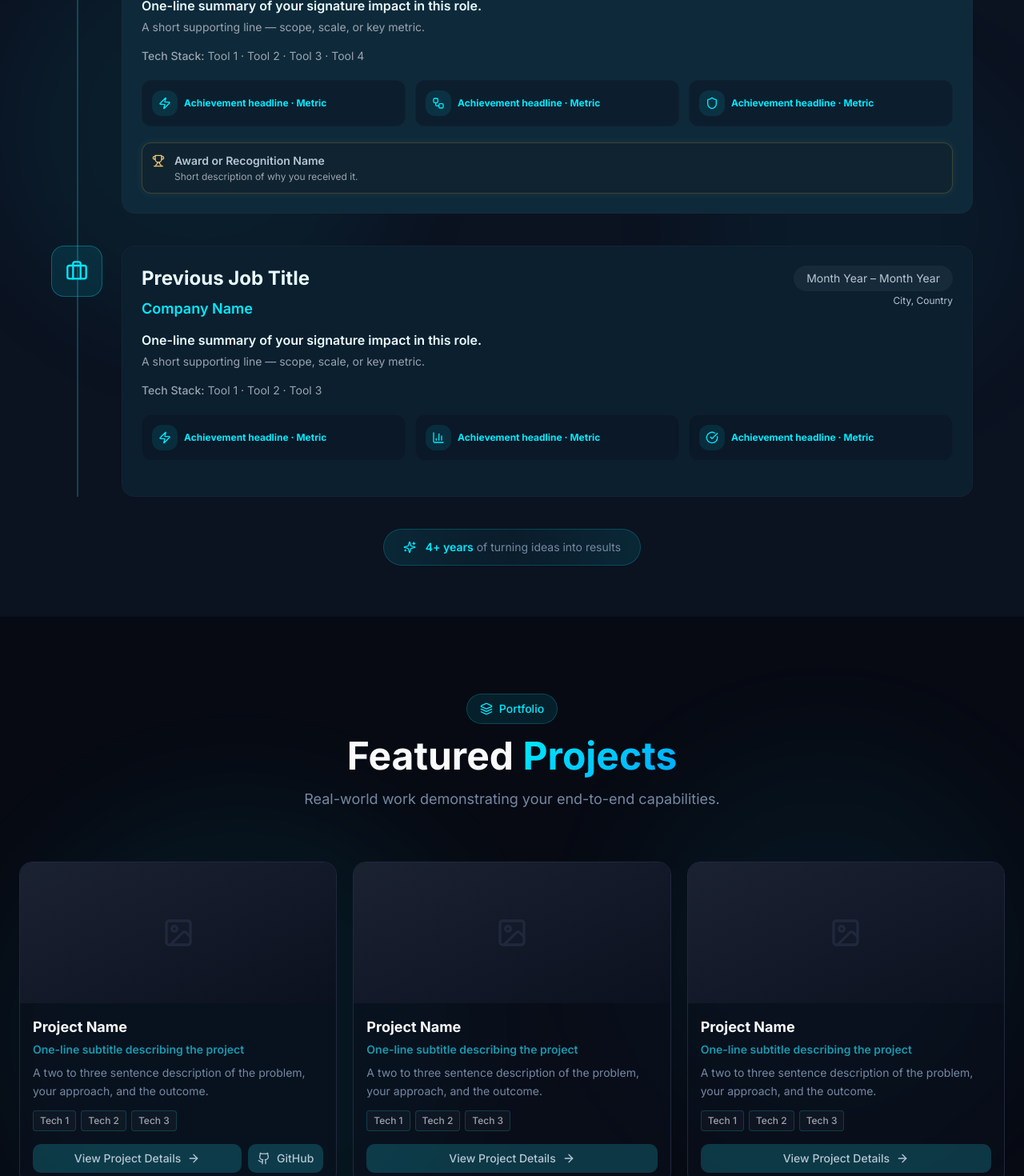
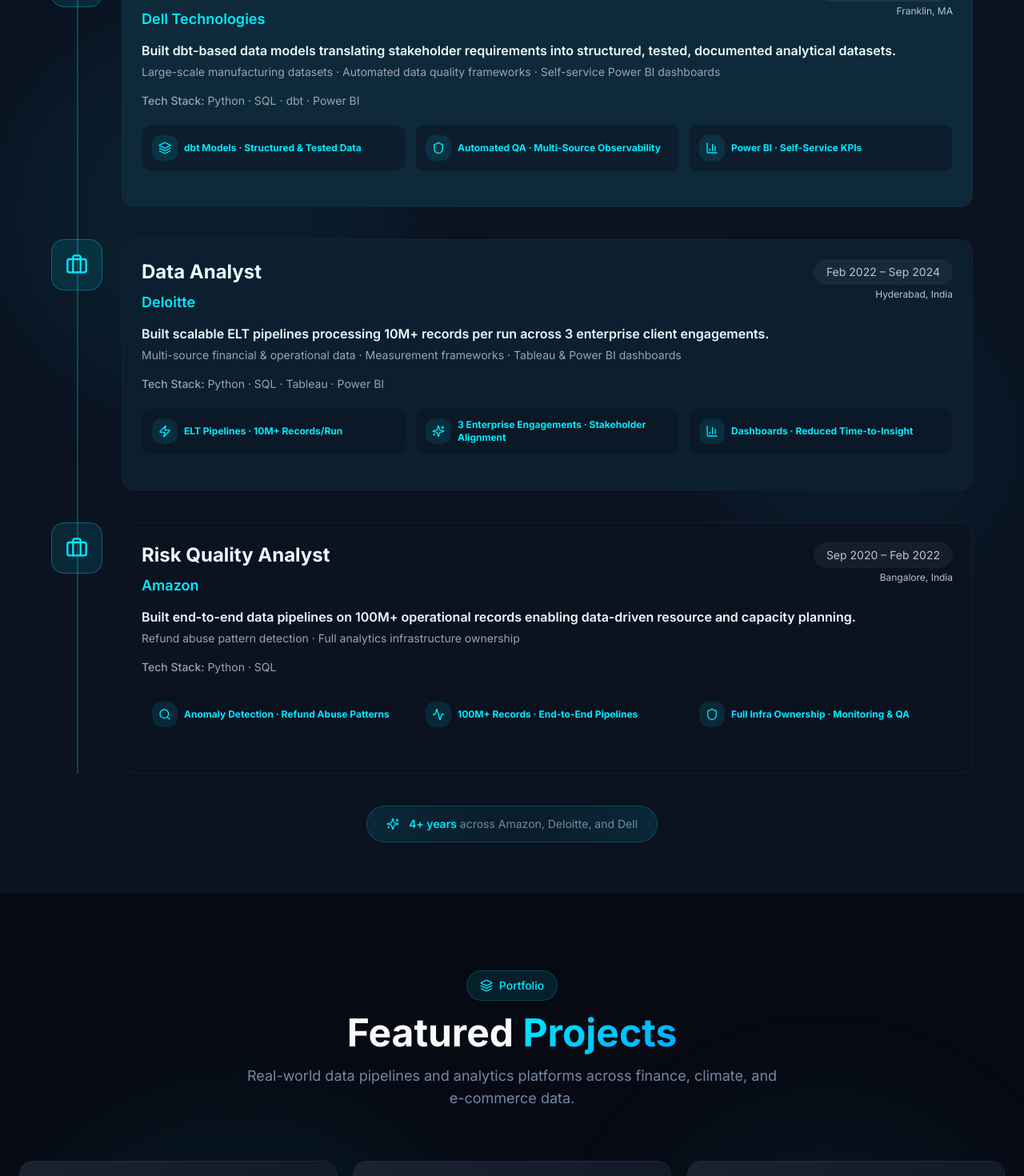
Before and after one commit to sushmitha-lab/SushmithaKatherine-portfolio, a React (Vite) app: page / in a window 1280 px wide. Shown: the part 1180-2650 px from the top of the page at 80% size. Built offline with nearby package versions, Linux system fonts and the light colour scheme.

Commit message:
Update all sections with latest resume content

```diff
--- a/src/components/CertificationsSection.tsx
+++ b/src/components/CertificationsSection.tsx
@@ -1,10 +1,9 @@
 import { Award, ArrowRight, BadgeCheck } from 'lucide-react';
 
-// ✏️ Replace with your real certifications
 const certifications = [
-  { name: 'Certification Name', credentialLink: '#' },
-  { name: 'Certification Name', credentialLink: null as string | null },
-  { name: 'Certification Name', credentialLink: '#' },
+  { name: 'Alteryx Designer Core', credentialLink: 'https://www.credly.com/badges/e9ac12de-1592-4f93-806c-ea0f1b8a129d' },
+  { name: 'Python Programming — HackerRank', credentialLink: 'https://www.hackerrank.com/certificates/17b1ee641110' },
+  { name: 'SQL (Advanced) — HackerRank', credentialLink: 'https://www.hackerrank.com/certificates/iframe/59169eb44b89' },
 ];
 
 const CertificationsSection = () => {
@@ -25,7 +24,7 @@
             <span className="gradient-text">Certifications</span>
           </h2>
           <p className="text-sm max-w-2xl mx-auto" style={{ color: '#9CA3AF' }}>
-            Industry-recognized certifications validating your expertise.
+            Industry-recognized certifications validating core analytics and engineering skills.
           </p>
         </div>
 
@@ -44,14 +43,12 @@
                 e.currentTarget.style.boxShadow = 'none';
               }}
             >
-              {/* ✏️ replace with <img src="/certs/logo.png" ... /> */}
               <div className="w-14 h-14 rounded-xl bg-white p-2 flex items-center justify-center mb-4">
                 <BadgeCheck className="w-full h-full text-slate-700" />
               </div>
 
               <h3 className="text-base font-semibold mb-4" style={{ color: '#E5E7EB' }}>{cert.name}</h3>
 
-              {cert.credentialLink ? (
               <a
                 href={cert.credentialLink}
                 target="_blank"
@@ -62,9 +59,6 @@
                 Show Credential
                 <ArrowRight className="w-4 h-4" />
               </a>
-              ) : (
-                <span className="text-sm font-medium" style={{ color: '#6B7280' }}>Show Credential</span>
-              )}
             </div>
           ))}
         </div>
--- a/src/components/EducationSection.tsx
+++ b/src/components/EducationSection.tsx
@@ -1,27 +1,33 @@
 import { GraduationCap, Calendar, MapPin, BookOpen } from 'lucide-react';
 
-// ✏️ Replace with your real education history
+// ✏️ Coursework lists are placeholders — swap in your actual courses
 const educationData = [
   {
-    degree: 'Degree Name',
-    institution: 'Institution Name',
-    location: 'City, Country',
-    period: 'Month Year – Month Year',
-    status: 'Currently Pursuing',
-    current: true,
-    coursework: ['Course One', 'Course Two', 'Course Three'],
+    degree: "Master's in Data Analytics, Conc. Applied Machine Learning",
+    institution: 'Northeastern University',
+    location: 'Boston, MA',
+    period: 'Sep 2024 – Jun 2026',
+    status: 'Completed',
+    current: false,
+    coursework: ['Data Analytics', 'Applied Machine Learning'],
     bgColor: '#0E2A26',
   },
   {
-    degree: 'Degree Name',
-    institution: 'Institution Name',
-    location: 'City, Country',
-    period: 'Month Year – Month Year',
+    degree: 'B.E. in Information Science Engineering',
+    institution: 'Visvesvaraya Technological University',
+    location: 'India',
+    period: 'Aug 2016 – Aug 2020',
     status: 'Completed',
     current: false,
-    coursework: ['Course One', 'Course Two', 'Course Three'],
+    coursework: ['Information Science', 'Engineering Fundamentals'],
     bgColor: '#0B1F2E',
   },
+];
+
+// Decorative floating graduation caps — positioned opposite each card on the timeline
+const decorativeCaps = [
+  { top: '18%', right: '12%', delay: '0s', rotation: 'rotate-6' },
+  { top: '65%', left: '12%', delay: '1s', rotation: '-rotate-6' },
 ];
 
 const EducationSection = () => {
@@ -31,6 +37,17 @@
         <div className="absolute top-0 left-1/4 w-96 h-96 bg-primary/5 rounded-full blur-3xl animate-float" />
         <div className="absolute bottom-0 right-1/4 w-80 h-80 bg-cyan-500/5 rounded-full blur-3xl animate-float" style={{ animationDelay: '-3s' }} />
       </div>
+
+      {/* Decorative floating graduation caps */}
+      {decorativeCaps.map((cap, index) => (
+        <div
+          key={index}
+          className={`absolute w-24 h-24 opacity-50 ${cap.rotation} hidden md:block pointer-events-none animate-float`}
+          style={{ top: cap.top, left: cap.left, right: cap.right, animationDelay: cap.delay, animationDuration: '5s' }}
+        >
+          <GraduationCap className="w-full h-full" style={{ color: '#1FB6C9' }} />
+        </div>
+      ))}
 
       <div className="container mx-auto px-6 relative">
         <div className="text-center mb-16">
@@ -48,6 +65,17 @@
 
         <div className="max-w-6xl mx-auto relative">
           <div className="absolute left-1/2 top-0 bottom-0 w-0.5 -translate-x-1/2 hidden md:block" style={{ backgroundColor: 'rgba(31, 182, 201, 0.4)' }} />
+
+          <div className="absolute left-1/2 -translate-x-1/2 hidden md:flex items-center justify-center z-10" style={{ top: '50%', transform: 'translate(-50%, -50%)' }}>
+            <div className="animate-float" style={{ animationDuration: '4s' }}>
+              <div
+                className="w-14 h-14 rounded-full flex items-center justify-center animate-pulse-glow"
+                style={{ backgroundColor: 'rgba(31, 182, 201, 0.2)', border: '2px solid rgba(31, 182, 201, 0.5)' }}
+              >
+                <GraduationCap className="w-7 h-7" style={{ color: '#5EE7F0' }} />
+              </div>
+            </div>
+          </div>
 
           <div className="space-y-8 md:space-y-0">
             {educationData.map((edu, index) => (
--- a/src/components/ExperienceSection.tsx
+++ b/src/components/ExperienceSection.tsx
@@ -1,42 +1,54 @@
-import { Briefcase, Zap, BarChart3, Sparkles, Trophy, CheckCircle, GitBranch, Database, Workflow, Shield } from 'lucide-react';
+import { Briefcase, Zap, BarChart3, Sparkles, Shield, Search, Activity, Layers } from 'lucide-react';
 import { useState } from 'react';
 
-// ✏️ Replace with your real roles
 const experiences = [
   {
-    title: 'Your Job Title',
-    company: 'Company Name',
-    location: 'City, Country',
-    period: 'Month Year – Present',
-    signatureImpact: 'One-line summary of your signature impact in this role.',
-    subtitle: 'A short supporting line — scope, scale, or key metric.',
-    techStack: 'Tool 1 · Tool 2 · Tool 3 · Tool 4',
-    recognition: {
-      title: 'Award or Recognition Name',
-      description: 'Short description of why you received it.',
-    },
+    title: 'Data Engineer Intern',
+    company: 'Dell Technologies',
+    location: 'Franklin, MA',
+    period: 'Jul 2025 – Dec 2025',
+    signatureImpact: 'Built dbt-based data models translating stakeholder requirements into structured, tested, documented analytical datasets.',
+    subtitle: 'Large-scale manufacturing datasets · Automated data quality frameworks · Self-service Power BI dashboards',
+    techStack: 'Python · SQL · dbt · Power BI',
+    recognition: null as null | { title: string; description: string },
     highlights: [
-      { icon: Zap, title: 'Achievement headline · Metric' },
-      { icon: Workflow, title: 'Achievement headline · Metric' },
-      { icon: Shield, title: 'Achievement headline · Metric' },
+      { icon: Layers, title: 'dbt Models · Structured & Tested Data' },
+      { icon: Shield, title: 'Automated QA · Multi-Source Observability' },
+      { icon: BarChart3, title: 'Power BI · Self-Service KPIs' },
     ],
     bgColor: '#0E2A3A',
   },
   {
-    title: 'Previous Job Title',
-    company: 'Company Name',
-    location: 'City, Country',
-    period: 'Month Year – Month Year',
-    signatureImpact: 'One-line summary of your signature impact in this role.',
-    subtitle: 'A short supporting line — scope, scale, or key metric.',
-    techStack: 'Tool 1 · Tool 2 · Tool 3',
+    title: 'Data Analyst',
+    company: 'Deloitte',
+    location: 'Hyderabad, India',
+    period: 'Feb 2022 – Sep 2024',
+    signatureImpact: 'Built scalable ELT pipelines processing 10M+ records per run across 3 enterprise client engagements.',
+    subtitle: 'Multi-source financial & operational data · Measurement frameworks · Tableau & Power BI dashboards',
+    techStack: 'Python · SQL · Tableau · Power BI',
     recognition: null as null | { title: string; description: string },
     highlights: [
-      { icon: Zap, title: 'Achievement headline · Metric' },
-      { icon: BarChart3, title: 'Achievement headline · Metric' },
-      { icon: CheckCircle, title: 'Achievement headline · Metric' },
+      { icon: Zap, title: 'ELT Pipelines · 10M+ Records/Run' },
+      { icon: Sparkles, title: '3 Enterprise Engagements · Stakeholder Alignment' },
+      { icon: BarChart3, title: 'Dashboards · Reduced Time-to-Insight' },
     ],
     bgColor: '#0B1F2E',
+  },
+  {
+    title: 'Risk Quality Analyst',
+    company: 'Amazon',
+    location: 'Bangalore, India',
+    period: 'Sep 2020 – Feb 2022',
+    signatureImpact: 'Built end-to-end data pipelines on 100M+ operational records enabling data-driven resource and capacity planning.',
+    subtitle: 'Refund abuse pattern detection · Full analytics infrastructure ownership',
+    techStack: 'Python · SQL',
+    recognition: null as null | { title: string; description: string },
+    highlights: [
+      { icon: Search, title: 'Anomaly Detection · Refund Abuse Patterns' },
+      { icon: Activity, title: '100M+ Records · End-to-End Pipelines' },
+      { icon: Shield, title: 'Full Infra Ownership · Monitoring & QA' },
+    ],
+    bgColor: '#0B1220',
   },
 ];
 
@@ -60,8 +72,7 @@
             Professional <span className="gradient-text">Experience</span>
           </h2>
           <p className="text-lg text-muted-foreground max-w-2xl mx-auto">
-            {/* ✏️ your one-line career summary */}
-            Describe the throughline of your career journey in one sentence here.
+            Building governed, decision-ready data systems across manufacturing, consulting, and e-commerce.
           </p>
         </div>
 
@@ -119,7 +130,7 @@
                     <span className="font-medium">Tech Stack:</span> {exp.techStack}
                   </p>
 
-                  <div className={`grid gap-3 mb-5 ${exp.highlights.length > 3 ? 'sm:grid-cols-2 lg:grid-cols-3' : 'sm:grid-cols-3'}`}>
+                  <div className="grid gap-3 mb-5 sm:grid-cols-3">
                     {exp.highlights.map((highlight, hIndex) => (
                       <div key={hIndex} className="group relative p-3 rounded-xl border border-border/30 hover:border-primary/20 transition-all duration-300" style={{ backgroundColor: 'rgba(11, 18, 32, 0.5)' }}>
                         <div className="flex items-center gap-2">
@@ -131,16 +142,6 @@
                       </div>
                     ))}
                   </div>
-
-                  {exp.recognition && (
-                    <div className="flex items-start gap-3 p-3 rounded-xl border mt-2" style={{ backgroundColor: '#0F2430', borderColor: 'rgba(245, 194, 107, 0.2)', boxShadow: '0 0 10px rgba(245, 194, 107, 0.08)' }}>
-                      <Trophy className="w-4 h-4 shrink-0 mt-0.5" style={{ color: '#F5C26B' }} />
-                      <div>
-                        <p className="text-sm font-semibold" style={{ color: '#B6C6D3' }}>{exp.recognition.title}</p>
-                        <p className="text-xs mt-0.5" style={{ color: '#9CA3AF' }}>{exp.recognition.description}</p>
-                      </div>
-                    </div>
-                  )}
                 </div>
               </div>
             </div>
@@ -151,8 +152,7 @@
           <div className="flex items-center gap-3 px-6 py-3 rounded-full bg-gradient-to-r from-primary/10 via-primary/5 to-primary/10 border border-primary/20">
             <Sparkles className="w-4 h-4 text-primary" />
             <span className="text-sm text-muted-foreground">
-              {/* ✏️ update years */}
-              <span className="text-primary font-semibold">4+ years</span> of turning ideas into results
+              <span className="text-primary font-semibold">4+ years</span> across Amazon, Deloitte, and Dell
             </span>
           </div>
         </div>
--- a/src/components/HeroSection.tsx
+++ b/src/components/HeroSection.tsx
@@ -109,10 +109,11 @@
             {/* Summary */}
             <div className="space-y-2">
               <p className="text-base md:text-lg text-muted-foreground max-w-xl leading-relaxed">
-                I turn messy, large-scale data into governed, decision-ready systems — dbt models,
-                ELT pipelines, and BI dashboards that teams actually trust and use. Over 4+ years
-                at Amazon, Deloitte, and Dell, I've built the kind of analytics infrastructure that
-                holds up: tested, documented, and built for self-service.
+                I build Python and SQL-driven analytical tools and data models — including hands-on
+                work with loan-level real estate and mortgage risk data. Over 4+ years, I've partnered
+                with cross-functional stakeholders across enterprise engagements to turn raw, ambiguous
+                data into governed, quality-controlled solutions, with Tableau and Power BI dashboards
+                that make it usable.
               </p>
               <p className="text-sm text-muted-foreground/70">
                 M.S. in Data Analytics, Northeastern University · Open to full-time roles
--- a/src/components/ProjectsSection.tsx
+++ b/src/components/ProjectsSection.tsx
@@ -2,29 +2,27 @@
 import { Button } from '@/components/ui/button';
 import { useState } from 'react';
 
-// ✏️ Replace with your real projects (add/remove entries freely)
 const projects = [
   {
-    title: 'Project Name',
-    subtitle: 'One-line subtitle describing the project',
-    description: 'A two to three sentence description of the problem, your approach, and the outcome.',
-    technologies: ['Tech 1', 'Tech 2', 'Tech 3'],
-    link: '#',
-    githubLink: '#',
+    title: 'Freddie Mac Mortgage Risk Analytics',
+    subtitle: 'End-to-end mortgage risk data pipeline with dimensional modeling',
+    description: 'Built an end-to-end data pipeline on 150,000 loans and 6.2M monthly real estate loan performance records, designing a dimensional star schema in dbt with 11 automated data quality tests enforcing key uniqueness and referential integrity.',
+    technologies: ['Snowflake', 'dbt', 'Python', 'Streamlit', 'Git'],
+    link: 'https://github.com/sushmitha-lab/Freddie-mac-mortgage-risk-analytics',
   },
   {
-    title: 'Project Name',
-    subtitle: 'One-line subtitle describing the project',
-    description: 'A two to three sentence description of the problem, your approach, and the outcome.',
-    technologies: ['Tech 1', 'Tech 2', 'Tech 3'],
-    link: '#',
+    title: 'AWS Serverless ELT Pipeline',
+    subtitle: 'Serverless cloud ELT pipeline for NOAA weather data',
+    description: 'Built a serverless, cloud-deployed ELT pipeline ingesting 1.87GB of NOAA weather data (24,630 files) into S3, using Glue PySpark to convert CSV to partitioned, Snappy-compressed Parquet — cutting Athena query costs by roughly 52x.',
+    technologies: ['AWS Glue (PySpark)', 'S3', 'Athena', 'Python', 'Git'],
+    link: 'https://github.com/sushmitha-lab/AWS-serverless-elt-pipeline',
   },
   {
-    title: 'Project Name',
-    subtitle: 'One-line subtitle describing the project',
-    description: 'A two to three sentence description of the problem, your approach, and the outcome.',
-    technologies: ['Tech 1', 'Tech 2', 'Tech 3'],
-    link: '#',
+    title: 'Olist E-Commerce Intelligence Platform',
+    subtitle: 'Databricks medallion architecture for e-commerce analytics',
+    description: 'Built a Databricks medallion architecture pipeline ingesting 100K+ e-commerce orders across 9 Delta Lake tables, validating and normalizing order, payment, and inventory-adjacent data with schema checks at each layer.',
+    technologies: ['Databricks', 'Delta Lake', 'PySpark', 'MLflow'],
+    link: 'https://github.com/sushmitha-lab/Olist-ecommerce-intelligence-databricks',
   },
 ];
 
@@ -48,7 +46,7 @@
             Featured <span className="gradient-text">Projects</span>
           </h2>
           <p className="text-lg text-muted-foreground max-w-2xl mx-auto">
-            Real-world work demonstrating your end-to-end capabilities.
+            Real-world data pipelines and analytics platforms across finance, climate, and e-commerce data.
           </p>
         </div>
 
@@ -65,7 +63,7 @@
                   ? 'bg-gradient-to-br from-card via-card to-primary/5 border-primary/40 shadow-xl shadow-primary/10 scale-[1.02]'
                   : 'bg-card/50 border-border hover:border-primary/30'
               }`}>
-                {/* ✏️ replace with <img src="/projects/your-image.png" ... /> */}
+                {/* ✏️ replace with <img src="/projects/your-image.png" ... /> if you have a diagram/screenshot */}
                 <div className="relative h-44 overflow-hidden bg-gradient-to-br from-secondary to-card flex items-center justify-center">
                   <ImageIcon className="w-10 h-10 text-border" />
                 </div>
@@ -93,22 +91,15 @@
                     <Button
                       size="sm"
                       asChild
-                      className={`group/btn text-primary-foreground border-0 ${(project as any).githubLink ? 'flex-1' : 'w-full'}`}
+                      className="w-full text-primary-foreground border-0"
                       style={{ backgroundColor: 'rgba(31, 182, 201, 0.25)', color: '#B6C6D3' }}
                     >
                       <a href={project.link} target="_blank" rel="noopener noreferrer" className="flex items-center justify-center gap-2 hover:bg-primary/35 transition-colors">
-                        View Project Details
-                        <ArrowRight className="w-4 h-4 transition-transform group-hover/btn:translate-x-1" />
+                        <Github className="w-4 h-4" />
+                        View on GitHub
+                        <ArrowRight className="w-4 h-4 transition-transform group-hover:translate-x-1" />
                       </a>
                     </Button>
-                    {(project as any).githubLink && (
-                      <Button size="sm" asChild className="group/gh border-0" style={{ backgroundColor: 'rgba(31, 182, 201, 0.25)', color: '#B6C6D3' }}>
-                        <a href={(project as any).githubLink} target="_blank" rel="noopener noreferrer" className="flex items-center justify-center gap-2 hover:bg-primary/35 transition-colors">
-                          <Github className="w-4 h-4" />
-                          GitHub
-                        </a>
-                      </Button>
-                    )}
                   </div>
                 </div>
               </div>
@@ -117,9 +108,8 @@
         </div>
 
         <div className="flex justify-center mt-12">
-          {/* ✏️ point at your GitHub profile */}
           <a
-            href="#"
+            href="https://github.com/sushmitha-lab"
             target="_blank"
             rel="noopener noreferrer"
             className="group inline-flex items-center gap-3 px-6 py-3 rounded-full bg-gradient-to-r from-primary/10 via-primary/5 to-primary/10 border border-primary/20 hover:border-primary/40 transition-all"
--- a/src/components/SkillsSection.tsx
+++ b/src/components/SkillsSection.tsx
@@ -1,13 +1,13 @@
-import { Sparkles, Code2, Cloud, Database, BarChart3, Cpu, Zap } from 'lucide-react';
+import { Sparkles, Code2, Cloud, Database, BarChart3, ShieldCheck, GitBranch, Workflow } from 'lucide-react';
 
-// ✏️ Replace with your real skill groups
 const skillGroups = [
-  { title: 'Category One', icon: Code2, skills: ['Skill', 'Skill', 'Skill'] },
-  { title: 'Category Two', icon: Cloud, skills: ['Skill', 'Skill', 'Skill'] },
-  { title: 'Category Three', icon: Database, skills: ['Skill', 'Skill', 'Skill'] },
-  { title: 'Category Four', icon: BarChart3, skills: ['Skill', 'Skill', 'Skill'] },
-  { title: 'Category Five', icon: Zap, skills: ['Skill', 'Skill'] },
-  { title: 'Category Six', icon: Cpu, skills: ['Skill', 'Skill', 'Skill'] },
+  { title: 'Languages & Query', icon: Code2, skills: ['Python', 'SQL (Advanced)', 'NumPy', 'Pandas', 'R'] },
+  { title: 'Data Modeling & Warehousing', icon: Database, skills: ['Snowflake', 'Dimensional Modeling', 'Star Schema Design', 'BigQuery (familiar)'] },
+  { title: 'Data Governance & Quality', icon: ShieldCheck, skills: ['dbt Tests', 'Schema Validation', 'Data Lineage', 'Metadata Docs', 'Observability'] },
+  { title: 'BI & Visualization', icon: BarChart3, skills: ['Tableau (Advanced)', 'Power BI', 'DAX', 'Streamlit'] },
+  { title: 'Version Control & Deployment', icon: GitBranch, skills: ['Git', 'GitHub', 'GitHub Actions (CI/CD)'] },
+  { title: 'Cloud', icon: Cloud, skills: ['AWS (S3, Glue, Athena)', 'Azure', 'GCP'] },
+  { title: 'ETL/ELT & Orchestration', icon: Workflow, skills: ['Airflow', 'dbt (Cloud + Core)', 'AWS Glue (PySpark)'] },
 ];
 
 const SkillsSection = () => {
@@ -28,7 +28,7 @@
             Skills & <span className="gradient-text">Technologies</span>
           </h2>
           <p className="text-lg text-muted-foreground max-w-2xl mx-auto">
-            A comprehensive toolkit for the kind of work you do.
+            A comprehensive toolkit for building governed, end-to-end data solutions.
           </p>
         </div>
 
```
Also changed, not shown: public/photo.jpg. Lines whose indentation alone changed are shown as unchanged.
